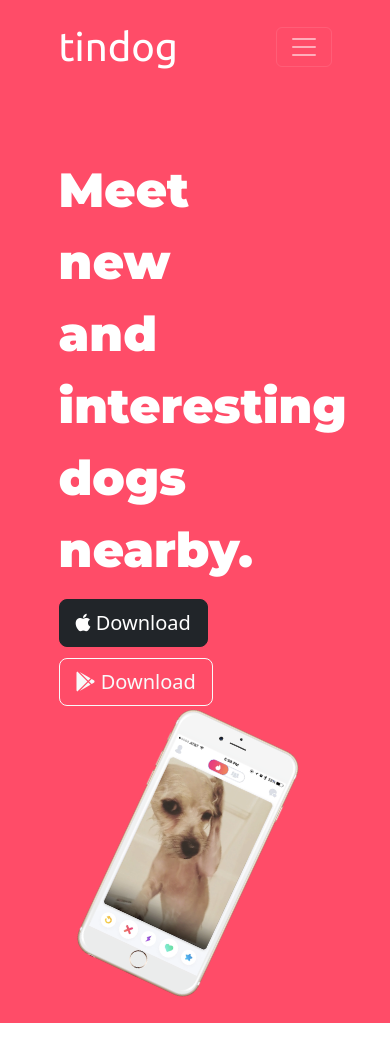
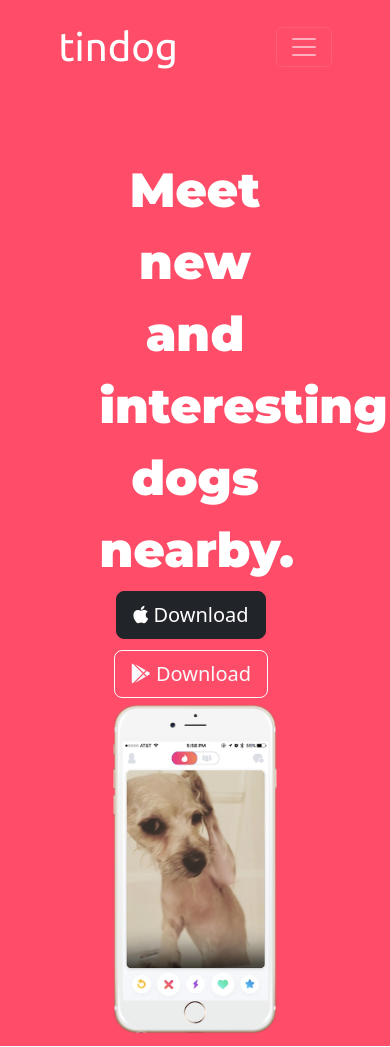
Before and after one commit to FoocoJun/P_tindog, a plain HTML site: page index.html in a window 390 px wide. Shown: the top 1047 px of the page. Drawn offline with nearby package versions, Linux system fonts and the light colour scheme.

Commit message:
++@media and need Refactoring

```diff
--- a/css/styles.css
+++ b/css/styles.css
@@ -65,12 +65,29 @@ span {
 
 /* 2.Title-Image */
 .title-image {
-  width: 45%;
+  width: 11%;
   transform: rotate(25deg);
   position: absolute;
-  top: 2%;
-  right: 30%;
+  right:20%;
 }
+
+@media (max-width: 1020px) {
+  #title {
+    text-align: center;
+  }
+  .title-text{
+    margin: 0 15%;
+  }
+
+  .title-image{
+    position: static;
+    width: 60%;
+    transform: rotate(0);
+
+  }
+
+}
+
 
 /* Features */
 #features {
@@ -145,6 +162,7 @@ span {
 /* Call to Action */
 #cta {
   background-color: #EF8172;
+  color: #fff;
   padding: 5% 15% 1%;
   text-align: center;
 }
--- a/index.html
+++ b/index.html
@@ -54,11 +54,11 @@
       <!-- Title -->
       <div class="row">
         <div class="col-lg-6">
-          <h1>Meet new and interesting dogs nearby.</h1>
+          <h1 class="title-text">Meet new and interesting dogs nearby.</h1>
           <button type="button" class="btn btn-dark btn-lg download-button"><i class="fa-brands fa-apple"></i> Download</button>
           <button type="button" class="btn btn-outline-light btn-lg download-button"><i class="fa-brands fa-google-play"></i> Download</button>
         </div>
-        <div class="col-lg-6" style="position: relative; height:300px;">
+        <div class="col-lg-6">
           <img class="title-image" src="images/iphone6.png" alt="iphone-mockup">
         </div>
       </div>
@@ -138,7 +138,7 @@
   <!-- Press -->
 
   <section id="press">
-    <img class="press-logo" src="images/techcrunch.png" alt="tc-logo">
+    <img class="press-logo" src="images/TechCrunch.png" alt="tc-logo">
     <img class="press-logo" src="images/tnw.png" alt="tnw-logo">
     <img class="press-logo" src="images/bizinsider.png" alt="biz-insider-logo">
     <img class="press-logo" src="images/mashable.png" alt="mashable-logo">
```
